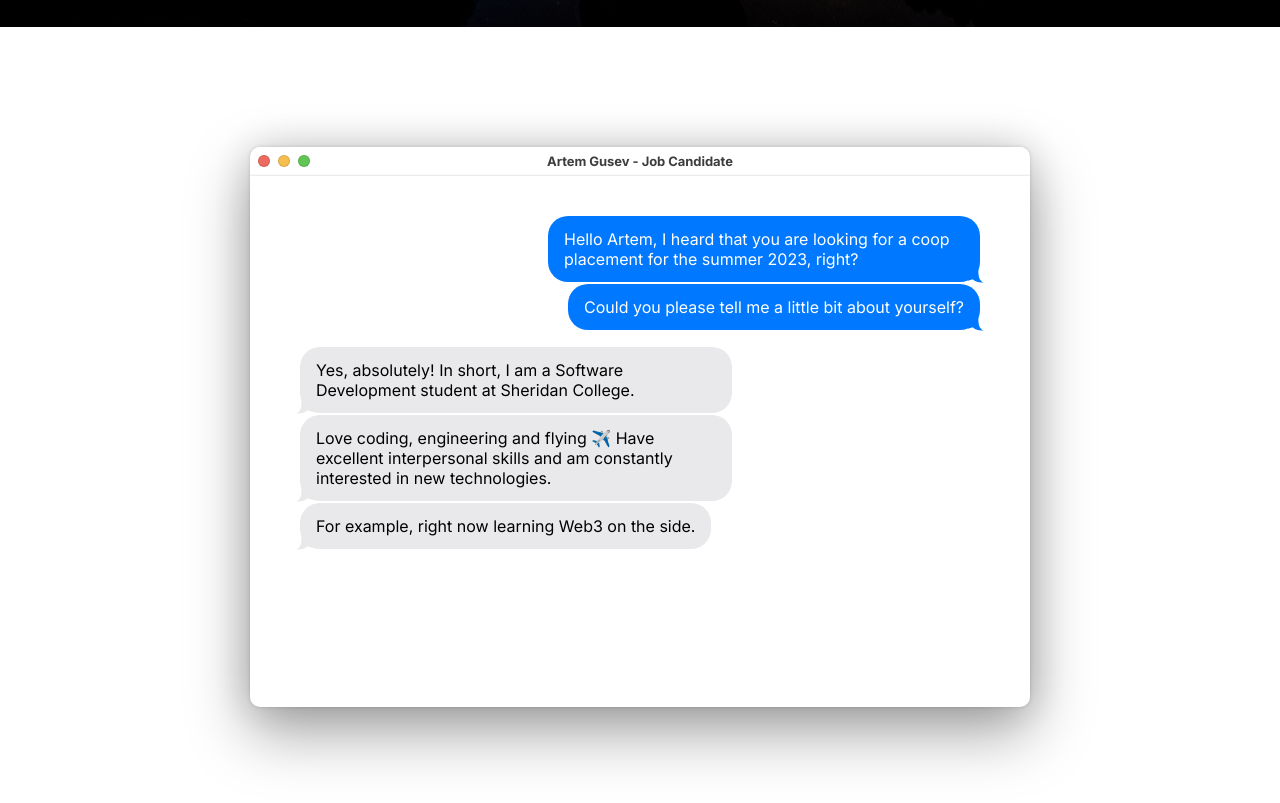
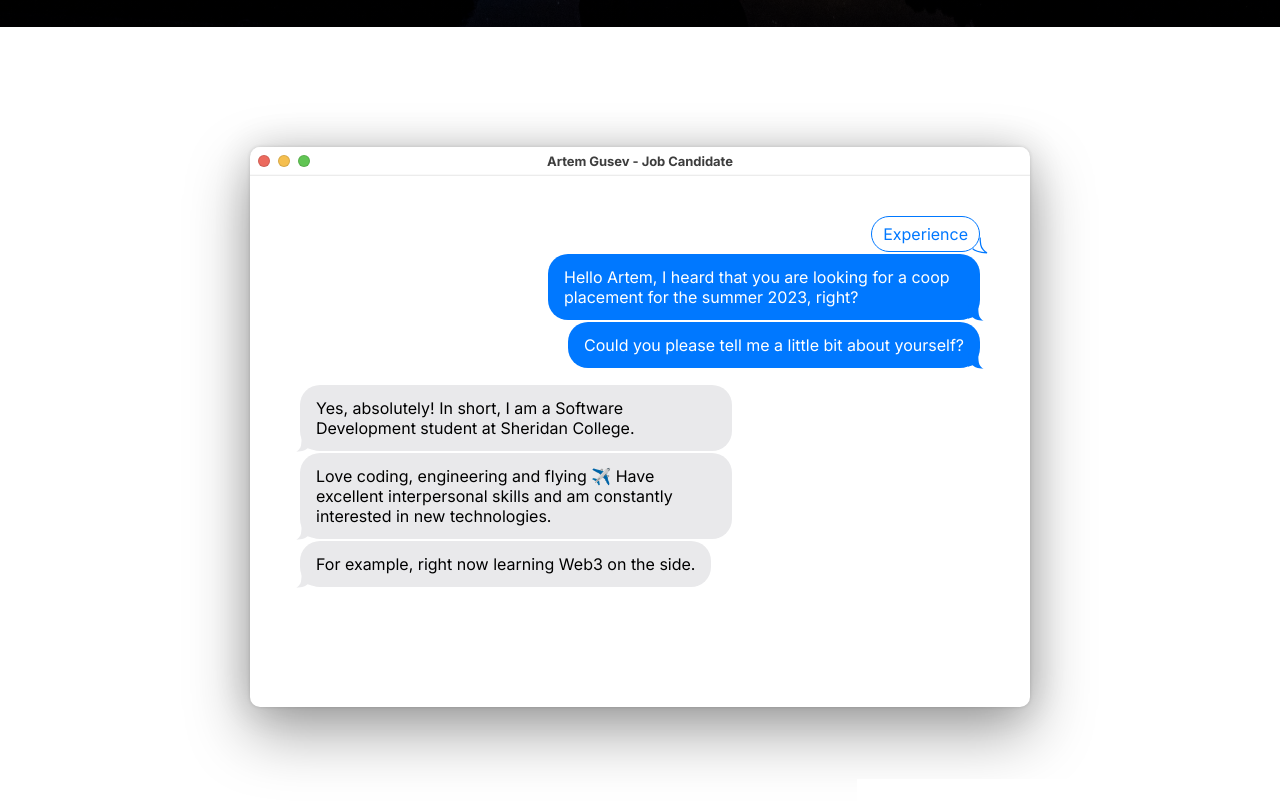
Before and after one commit to grafgooseman/portfolio, a React (Create React App) app: page / in a window 1280 px wide. Shown: the part 773-1576 px from the top of the page. Built offline with nearby package versions, Linux system fonts and the light colour scheme; a web font is replaced by a local one.

Commit message:
UI of a button implemented

```diff
--- a/src/components/Chatbox.jsx
+++ b/src/components/Chatbox.jsx
@@ -3,9 +3,12 @@ import React, {useEffect, useRef } from 'react';
 import styled from 'styled-components';
 import ReplyBubble from './chatStuff/ReplyBubble';
 import QuestionBubble from './chatStuff/QuestionBubble';
+import QuestionButton from './chatStuff/QuestionButton';
 import getMessages, {newMessage} from './chatStuff/messages';
 
 //#endregion
+
+const paddingArray = [ 13, 16 ];
 
 export default function Chatbox() {
 	const messagesArray = getMessages();
@@ -15,14 +18,18 @@ export default function Chatbox() {
 	// Or counter is used. Reference: https://upmostly.com/tutorials/why-is-my-useeffect-hook-running-twice-in-react#:~:text=React%20expects%20your%20functions%20to,cause%20the%20same%20result%20twice.
 
 	let returnArray = [];
-	returnArray = renderQuestionAnswerBlock(newMessage.greeting.messages);
+
+	//Now the return array is just one of the questions answers.
+	//A new system must be implemented here
+
+	returnArray.push(<QuestionButton paddingArray={paddingArray}/>);
+	returnArray.push(renderQuestionAnswerBlock(newMessage.greeting.messages));
 
 	return <Wrapper>{returnArray}</Wrapper>;
 }
 
 //#region Functions
 function renderQuestionAnswerBlock(messagesArray){
-	const paddingArray = [ 13, 16 ];
 
 	const returnArray = [];
 
--- a/src/components/chatStuff/QuestionButton.jsx
+++ b/src/components/chatStuff/QuestionButton.jsx
@@ -5,10 +5,12 @@ import panelQuestionTail from '../../images/panelQuestionTail.svg';
 export default function QuestionButton() {
 	return (
 		<Wrapper>
-			<Bubble>
-				<p>Experience</p>
-				<img src={panelQuestionTail} alt="" />
-			</Bubble>
+			<MiddleWrapper>
+				<Bubble>
+					<p>Experience</p>
+					<img src={panelQuestionTail} alt="" />
+				</Bubble>
+			</MiddleWrapper>
 		</Wrapper>
 	);
 }
@@ -17,6 +19,14 @@ export default function QuestionButton() {
 const BUTTON_COLOR = '#0078FF';
 
 const Wrapper = styled.div`
+	display: flex;
+	align-items: center;
+	justify-content: flex-end;
+	width: 100%;
+`;
+
+const MiddleWrapper = styled.div`
+	margin: 1px 10px 1px 10px;
 	border-radius: 20px;
 	border: 1.3px solid ${BUTTON_COLOR};
 	display: flex;
@@ -31,7 +41,7 @@ const Wrapper = styled.div`
 `;
 
 const Bubble = styled.div`
-    margin: 1px 10px 1px 10px;
+	margin: 1px 10px 1px 10px;
 	max-width: 200px;
 
 	display: flex;
@@ -53,7 +63,7 @@ const Bubble = styled.div`
 		position: absolute;
 		width: 16.5px;
 		height: 17px;
-		right: -18px;
+		right: -18.5px;
 		bottom: -4px;
 	}
 
```
